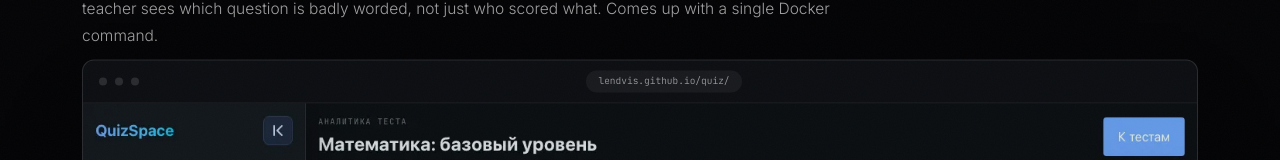
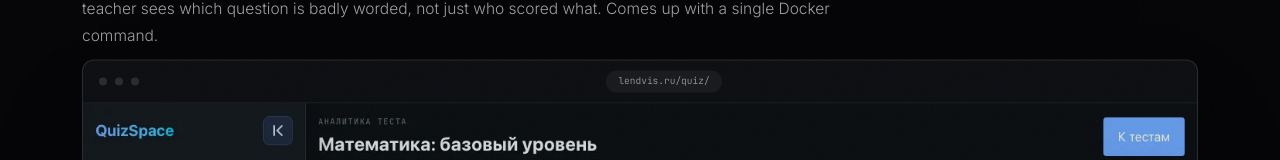
Before and after one commit to Olegg000/lendvis, a React (Vite) app: page /work in a window 1280 px wide. Shown: the part 590-750 px from the top of the page. Built offline with nearby package versions, Linux system fonts and the light colour scheme; a web font is replaced by a local one.

Commit message:
Quiz — живое приложение на сервере (lendvis.ru/quiz, реальная БД); фикс листания телефонов влево на мобильном

```diff
--- a/src/components/WorkCard.tsx
+++ b/src/components/WorkCard.tsx
@@ -76,7 +76,7 @@ export function WorkCard({
      широкого кадра, и половина карточки была пустой. Скриншоты 440x978, тянутся
      без каши. Центральный чуть впереди — витринный акцент, а не плоский строй. */
   const phoneStage = (
-    <div className="relative flex items-end justify-center gap-5 overflow-x-auto px-4 py-8 sm:gap-8 md:gap-12 [scrollbar-width:none] [&::-webkit-scrollbar]:hidden">
+    <div className="relative flex items-end justify-start md:justify-center gap-5 overflow-x-auto px-4 py-8 sm:gap-8 md:gap-12 [scrollbar-width:none] [&::-webkit-scrollbar]:hidden">
       {project.shots.slice(0, 3).map((src, i) => (
         <Phone
           key={src}
--- a/src/data.ts
+++ b/src/data.ts
@@ -29,7 +29,7 @@ export const projects: Project[] = [
       'An LMS with teacher, student and management roles: groups, assignments, test taking and results. The centrepiece is analytics: a single SQL query over answers and timestamps yields share correct and average time per question, the distractor that pulls the most students, score distribution and a per-group cut — so a teacher sees which question is badly worded, not just who scored what. Comes up with a single Docker command.',
     stack: ['React 19', 'Express', 'PostgreSQL', 'Docker'],
     repo: 'https://github.com/lendvis/quiz',
-    demo: 'https://lendvis.github.io/quiz/',
+    demo: 'https://lendvis.ru/quiz/',
     shots: [`${base}shots/quiz-analytics.webp`, `${base}shots/quiz-catalog.webp`, `${base}shots/quiz-login.webp`],
   },
   {
```
